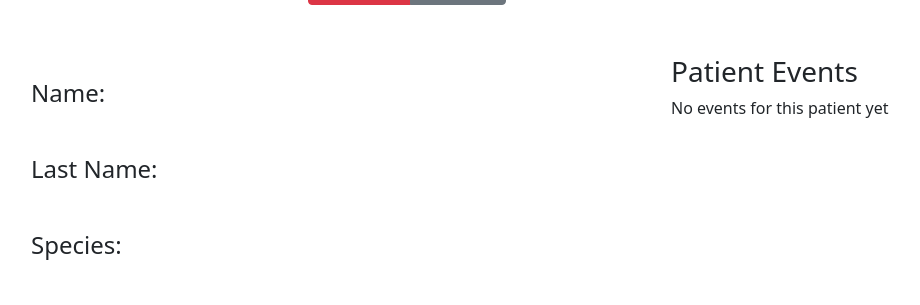
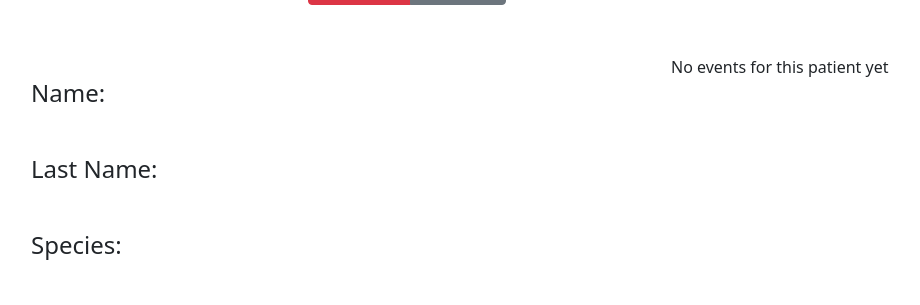
Before and after one commit to zane-kh/Group_Project_3, a Django app: template templates/patients/history.html in a window 1280 px wide. Shown: the part 190-495 px from the top of the page, without its empty margins (46-966 px from the left). Run offline with Django 4.2, Linux system fonts and the light colour scheme; the template is opened without the code that fills it, so the values that code supplies are empty; some libraries are stand-ins or nearby versions.

Commit message:
take out Patient Events header on history page

```diff
--- a/templates/patients/history.html
+++ b/templates/patients/history.html
@@ -29,7 +29,6 @@
         <div style="margin: 20px 40px;">{{patient.color}}</div>
     </div>
     <div class="container-sm">
-        <h3>Patient Events</h3>
         {% if events %}
             {% for e in events %}
                 {% if e.patient.patient_name == patient.patient_name %}
```
